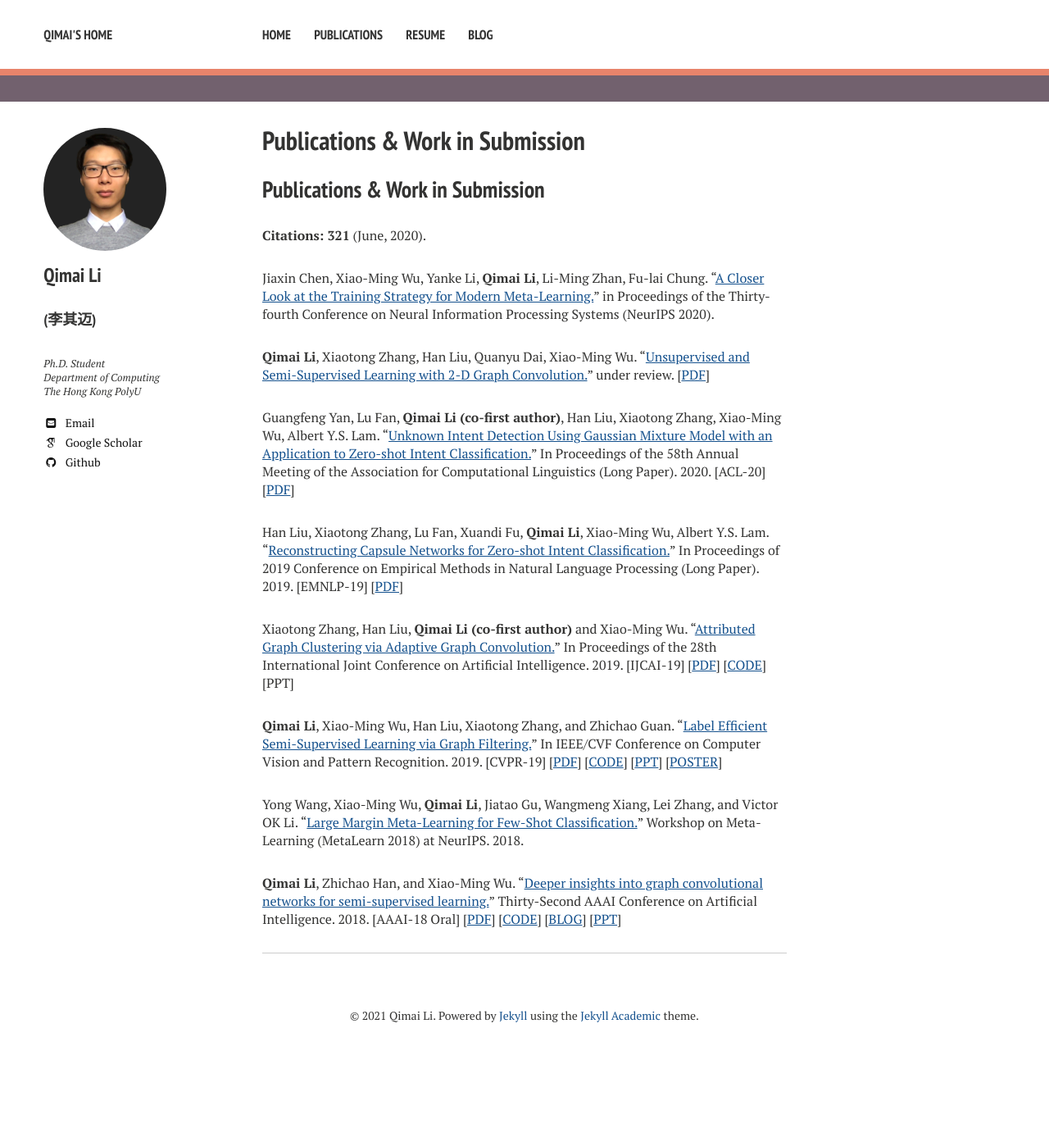
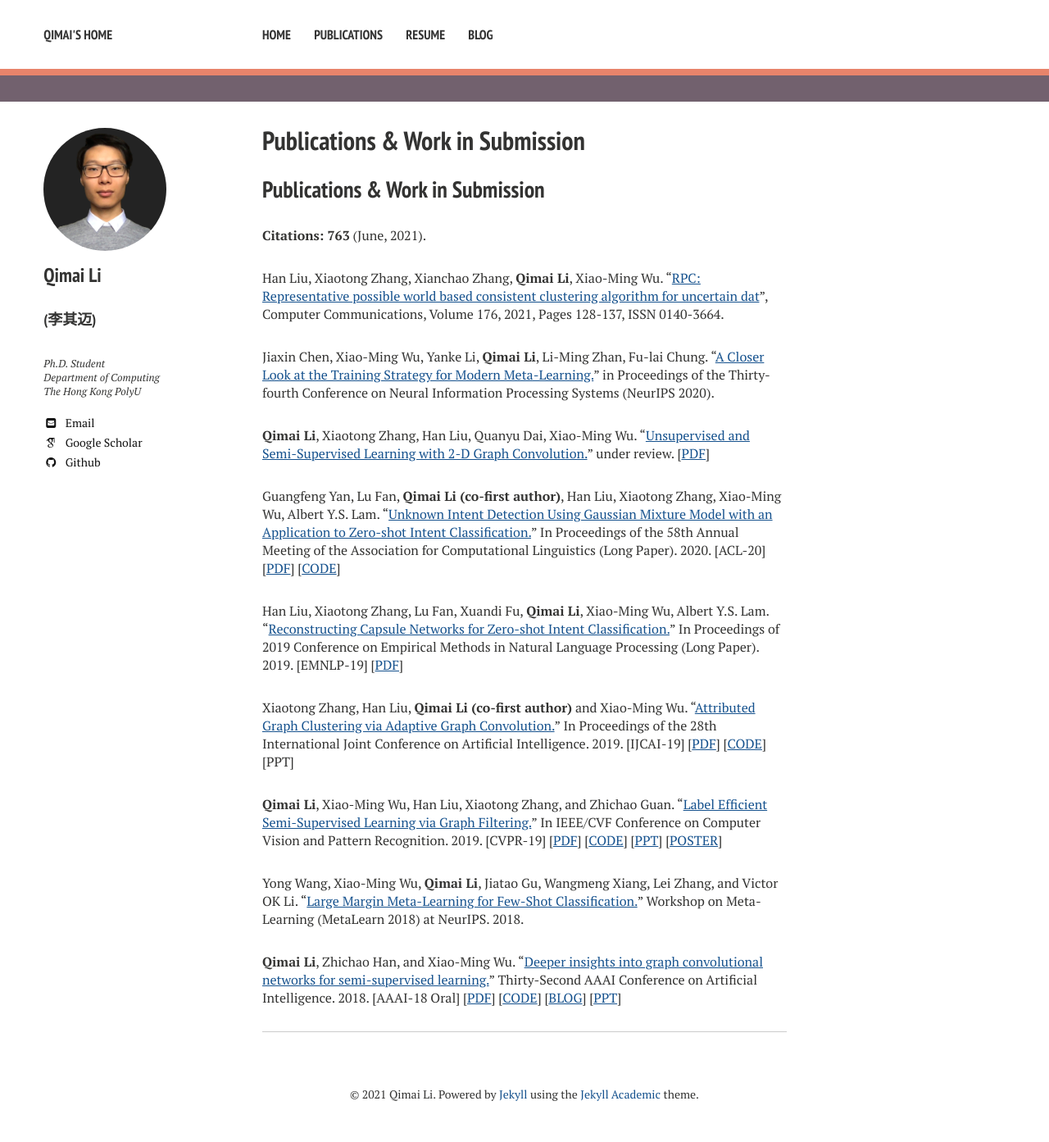
Before and after one commit to liqimai/liqimai.github.io, a Jekyll site: the page built from publication_list.md, in a window 1280 px wide. Shown: the whole page at 82% size. Built offline with Jekyll 4.4.1, drawn with Linux system fonts in a browser that asks for light colours; nearby versions of some CDN libraries; some web fonts are replaced; our own code applies the rules of GitHub Pages for plain Markdown files; before the commit the page ends 1297 px from its top, so only the background shows below that.

Commit message:
add computer comunication journal paper.

```diff
--- a/publication_list.md
+++ b/publication_list.md
@@ -1,5 +1,8 @@
 ## Publications & Work in Submission
-**Citations: 321** (June, 2020).
+**Citations: 763** (June, 2021).
+
+Han Liu, Xiaotong Zhang, Xianchao Zhang, **Qimai Li**, Xiao-Ming Wu.
+"[RPC: Representative possible world based consistent clustering algorithm for uncertain dat](https://www.sciencedirect.com/science/article/pii/S0140366421002267)", Computer Communications, Volume 176, 2021, Pages 128-137, ISSN 0140-3664.
 
 Jiaxin Chen, Xiao-Ming Wu, Yanke Li, **Qimai Li**, Li-Ming Zhan, Fu-lai Chung. "[A Closer Look at the Training Strategy for Modern Meta-Learning.](https://papers.nips.cc/paper/2020/hash/0415740eaa4d9decbc8da001d3fd805f-Abstract.html)"
 in Proceedings of the Thirty-fourth Conference on Neural Information Processing Systems (NeurIPS 2020).
@@ -8,7 +11,7 @@ in Proceedings of the Thirty-fourth Conference on Neural Information Processing
 \[[PDF](https://arxiv.org/pdf/1909.12038.pdf)\]
 
 Guangfeng Yan, Lu Fan, **Qimai Li (co-first author)**, Han Liu, Xiaotong Zhang, Xiao-Ming Wu, Albert Y.S. Lam. "[Unknown Intent Detection Using Gaussian Mixture Model with an Application to Zero-shot Intent Classification.](https://www.aclweb.org/anthology/2020.acl-main.99/)" In Proceedings of the 58th Annual Meeting of the Association for Computational Linguistics (Long Paper). 2020. [ACL-20]
-\[[PDF](https://www.aclweb.org/anthology/2020.acl-main.99.pdf)\]
+\[[PDF](https://www.aclweb.org/anthology/2020.acl-main.99.pdf)\] \[[CODE](https://github.com/fanolabs/0shot-classification)\]
 
 Han Liu, Xiaotong Zhang, Lu Fan, Xuandi Fu, **Qimai Li**, Xiao-Ming Wu, Albert Y.S. Lam.
 "[Reconstructing Capsule Networks for Zero-shot Intent Classification.](https://www.aclweb.org/anthology/D19-1486/)" In Proceedings of 2019 Conference on Empirical Methods in Natural Language Processing (Long Paper). 2019. [EMNLP-19]
```
